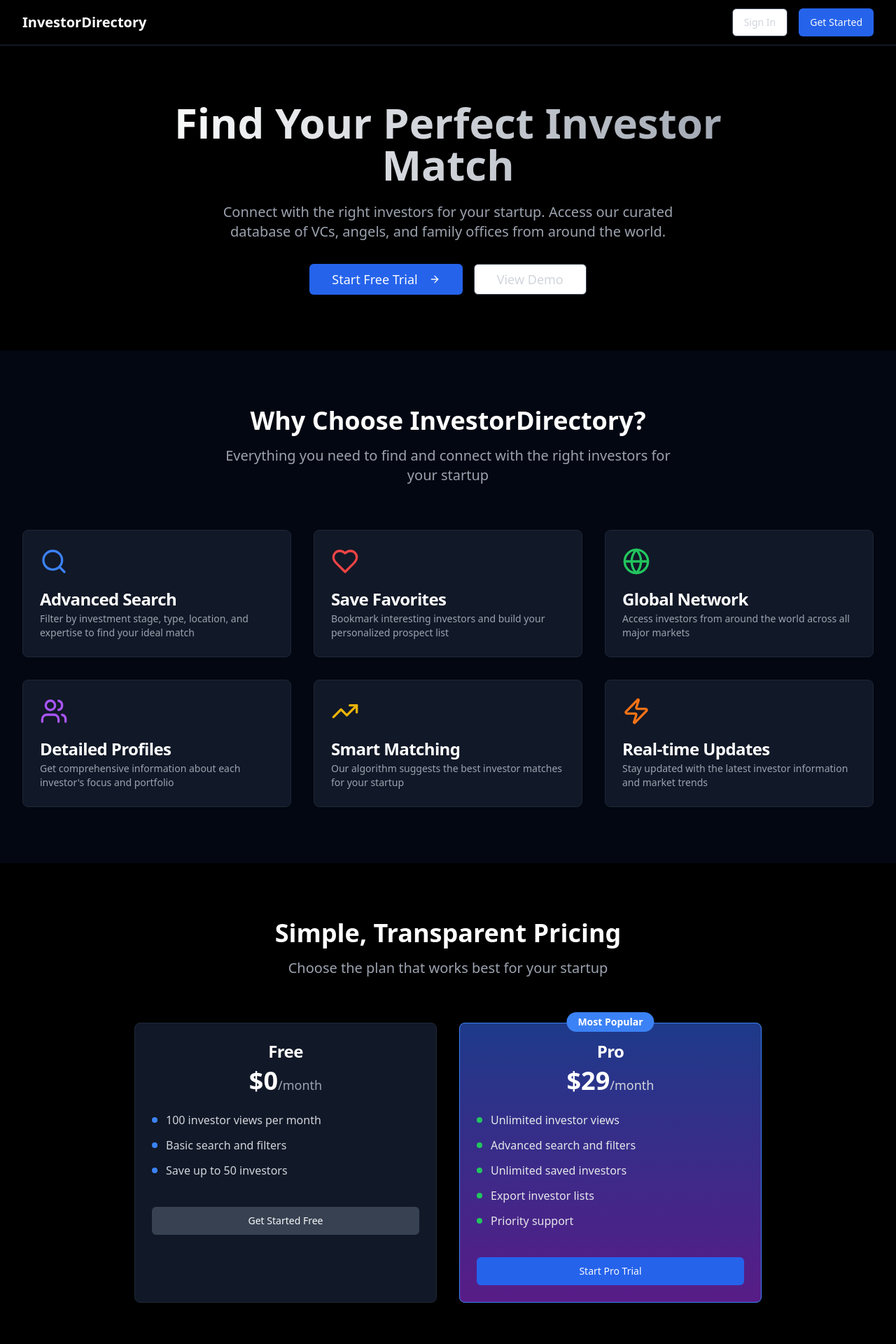
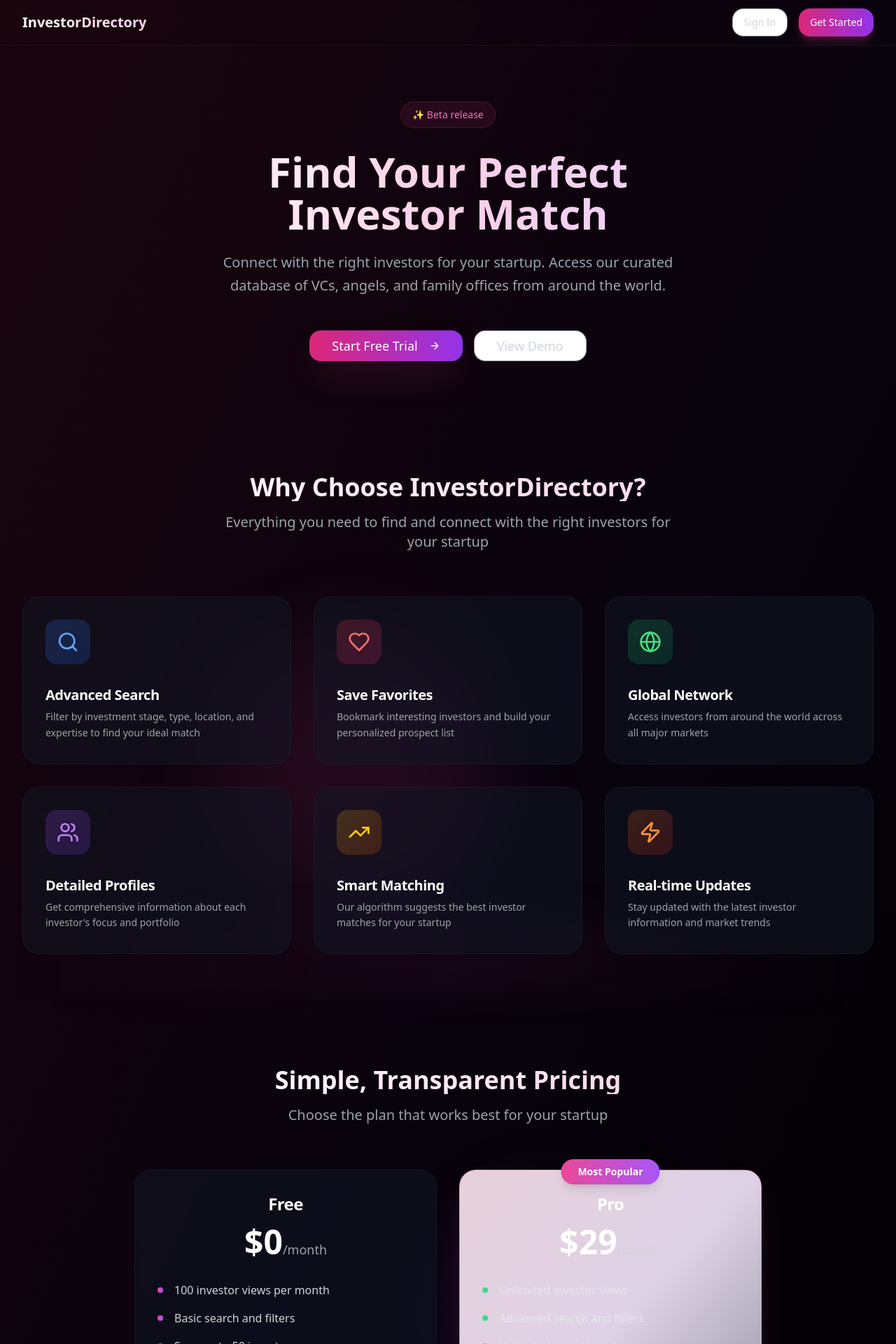
Before and after one commit to nithinworks/investor-nexus-dark, a React (Vite) app: page / in a window 1280 px wide. Shown: the top 1920 px of the page at 70% size. Built offline with nearby package versions, Linux system fonts and the light colour scheme.

Commit message:
Refactor: Implement landing page design
Implement a landing page with a similar aesthetic to the provided image, including pink color scheme, rounded elements, and light effects.

```diff
--- a/src/pages/Landing.tsx
+++ b/src/pages/Landing.tsx
@@ -6,22 +6,30 @@ import { Link } from 'react-router-dom';
 
 const Landing = () => {
   return (
-    <div className="min-h-screen bg-black text-white">
+    <div className="min-h-screen bg-black text-white relative overflow-hidden">
+      {/* Background gradient effects */}
+      <div className="absolute inset-0 bg-gradient-to-br from-pink-900/20 via-purple-900/10 to-black"></div>
+      <div className="absolute top-1/3 left-1/4 w-96 h-96 bg-pink-500/10 rounded-full blur-3xl"></div>
+      <div className="absolute bottom-1/4 right-1/4 w-80 h-80 bg-purple-500/10 rounded-full blur-3xl"></div>
+      <div className="absolute top-1/2 left-1/2 transform -translate-x-1/2 -translate-y-1/2 w-full h-32 bg-gradient-to-r from-transparent via-pink-500/5 to-transparent blur-xl"></div>
+
       {/* Header */}
-      <header className="border-b border-gray-800">
+      <header className="relative z-10 border-b border-gray-800/50 backdrop-blur-sm">
         <div className="max-w-7xl mx-auto px-4 sm:px-6 lg:px-8">
           <div className="flex justify-between items-center h-16">
             <div className="flex items-center">
-              <h1 className="text-xl font-bold">InvestorDirectory</h1>
+              <h1 className="text-xl font-bold bg-gradient-to-r from-white to-pink-200 bg-clip-text text-transparent">
+                InvestorDirectory
+              </h1>
             </div>
             <div className="flex items-center space-x-4">
               <Link to="/auth">
-                <Button variant="outline" className="border-gray-700 text-gray-300 hover:bg-gray-800">
+                <Button variant="outline" className="border-gray-700/50 text-gray-300 hover:bg-pink-500/10 hover:border-pink-500/30 backdrop-blur-sm rounded-2xl">
                   Sign In
                 </Button>
               </Link>
               <Link to="/auth">
-                <Button className="bg-blue-600 hover:bg-blue-700">
+                <Button className="bg-gradient-to-r from-pink-600 to-purple-600 hover:from-pink-500 hover:to-purple-500 text-white rounded-2xl shadow-lg shadow-pink-500/25">
                   Get Started
                 </Button>
               </Link>
@@ -31,22 +39,28 @@ const Landing = () => {
       </header>
 
       {/* Hero Section */}
-      <section className="py-20 px-4 sm:px-6 lg:px-8">
+      <section className="relative z-10 py-20 px-4 sm:px-6 lg:px-8">
         <div className="max-w-4xl mx-auto text-center">
-          <h1 className="text-5xl md:text-6xl font-bold mb-6 bg-gradient-to-r from-white to-gray-400 bg-clip-text text-transparent">
-            Find Your Perfect Investor Match
+          {/* Beta Badge */}
+          <div className="inline-flex items-center px-4 py-2 rounded-full bg-pink-500/10 border border-pink-500/20 backdrop-blur-sm mb-8">
+            <span className="text-pink-400 text-sm font-medium">✨ Beta release</span>
+          </div>
+
+          <h1 className="text-5xl md:text-6xl font-bold mb-6 bg-gradient-to-r from-white via-pink-200 to-purple-200 bg-clip-text text-transparent leading-tight">
+            Find Your Perfect<br />
+            Investor Match
           </h1>
-          <p className="text-xl text-gray-400 mb-8 max-w-2xl mx-auto">
+          <p className="text-xl text-gray-400 mb-12 max-w-2xl mx-auto leading-relaxed">
             Connect with the right investors for your startup. Access our curated database of VCs, angels, and family offices from around the world.
           </p>
           <div className="flex flex-col sm:flex-row gap-4 justify-center">
             <Link to="/auth">
-              <Button size="lg" className="bg-blue-600 hover:bg-blue-700 text-lg px-8 py-3">
+              <Button size="lg" className="bg-gradient-to-r from-pink-600 to-purple-600 hover:from-pink-500 hover:to-purple-500 text-white text-lg px-8 py-4 rounded-2xl shadow-2xl shadow-pink-500/25 transform hover:scale-105 transition-all duration-200">
                 Start Free Trial
                 <ArrowRight className="ml-2 h-5 w-5" />
               </Button>
             </Link>
-            <Button variant="outline" size="lg" className="border-gray-700 text-gray-300 hover:bg-gray-800 text-lg px-8 py-3">
+            <Button variant="outline" size="lg" className="border-gray-700/50 text-gray-300 hover:bg-pink-500/10 hover:border-pink-500/30 backdrop-blur-sm text-lg px-8 py-4 rounded-2xl">
               View Demo
             </Button>
           </div>
@@ -54,71 +68,85 @@ const Landing = () => {
       </section>
 
       {/* Features Section */}
-      <section className="py-20 px-4 sm:px-6 lg:px-8 bg-gray-950">
+      <section className="relative z-10 py-20 px-4 sm:px-6 lg:px-8">
         <div className="max-w-7xl mx-auto">
           <div className="text-center mb-16">
-            <h2 className="text-3xl md:text-4xl font-bold mb-4">Why Choose InvestorDirectory?</h2>
+            <h2 className="text-3xl md:text-4xl font-bold mb-4 bg-gradient-to-r from-white to-pink-200 bg-clip-text text-transparent">
+              Why Choose InvestorDirectory?
+            </h2>
             <p className="text-xl text-gray-400 max-w-2xl mx-auto">
               Everything you need to find and connect with the right investors for your startup
             </p>
           </div>
 
           <div className="grid grid-cols-1 md:grid-cols-2 lg:grid-cols-3 gap-8">
-            <Card className="bg-gray-900 border-gray-800">
-              <CardHeader>
-                <Search className="h-10 w-10 text-blue-500 mb-4" />
-                <CardTitle className="text-white">Advanced Search</CardTitle>
-                <CardDescription className="text-gray-400">
+            <Card className="bg-gray-900/50 border-gray-800/50 backdrop-blur-sm hover:bg-gray-800/50 transition-all duration-300 rounded-3xl group hover:shadow-2xl hover:shadow-pink-500/10">
+              <CardHeader className="p-8">
+                <div className="w-16 h-16 bg-gradient-to-br from-blue-500/20 to-blue-600/20 rounded-2xl flex items-center justify-center mb-6 group-hover:scale-110 transition-transform duration-300">
+                  <Search className="h-8 w-8 text-blue-400" />
+                </div>
+                <CardTitle className="text-white text-xl mb-3">Advanced Search</CardTitle>
+                <CardDescription className="text-gray-400 leading-relaxed">
                   Filter by investment stage, type, location, and expertise to find your ideal match
                 </CardDescription>
               </CardHeader>
             </Card>
 
-            <Card className="bg-gray-900 border-gray-800">
-              <CardHeader>
-                <Heart className="h-10 w-10 text-red-500 mb-4" />
-                <CardTitle className="text-white">Save Favorites</CardTitle>
-                <CardDescription className="text-gray-400">
+            <Card className="bg-gray-900/50 border-gray-800/50 backdrop-blur-sm hover:bg-gray-800/50 transition-all duration-300 rounded-3xl group hover:shadow-2xl hover:shadow-pink-500/10">
+              <CardHeader className="p-8">
+                <div className="w-16 h-16 bg-gradient-to-br from-red-500/20 to-pink-600/20 rounded-2xl flex items-center justify-center mb-6 group-hover:scale-110 transition-transform duration-300">
+                  <Heart className="h-8 w-8 text-red-400" />
+                </div>
+                <CardTitle className="text-white text-xl mb-3">Save Favorites</CardTitle>
+                <CardDescription className="text-gray-400 leading-relaxed">
                   Bookmark interesting investors and build your personalized prospect list
                 </CardDescription>
               </CardHeader>
             </Card>
 
-            <Card className="bg-gray-900 border-gray-800">
-              <CardHeader>
-                <Globe className="h-10 w-10 text-green-500 mb-4" />
-                <CardTitle className="text-white">Global Network</CardTitle>
-                <CardDescription className="text-gray-400">
+            <Card className="bg-gray-900/50 border-gray-800/50 backdrop-blur-sm hover:bg-gray-800/50 transition-all duration-300 rounded-3xl group hover:shadow-2xl hover:shadow-pink-500/10">
+              <CardHeader className="p-8">
+                <div className="w-16 h-16 bg-gradient-to-br from-green-500/20 to-emerald-600/20 rounded-2xl flex items-center justify-center mb-6 group-hover:scale-110 transition-transform duration-300">
+                  <Globe className="h-8 w-8 text-green-400" />
+                </div>
+                <CardTitle className="text-white text-xl mb-3">Global Network</CardTitle>
+                <CardDescription className="text-gray-400 leading-relaxed">
                   Access investors from around the world across all major markets
                 </CardDescription>
               </CardHeader>
             </Card>
 
-            <Card className="bg-gray-900 border-gray-800">
-              <CardHeader>
-                <Users className="h-10 w-10 text-purple-500 mb-4" />
-                <CardTitle className="text-white">Detailed Profiles</CardTitle>
-                <CardDescription className="text-gray-400">
+            <Card className="bg-gray-900/50 border-gray-800/50 backdrop-blur-sm hover:bg-gray-800/50 transition-all duration-300 rounded-3xl group hover:shadow-2xl hover:shadow-pink-500/10">
+              <CardHeader className="p-8">
+                <div className="w-16 h-16 bg-gradient-to-br from-purple-500/20 to-violet-600/20 rounded-2xl flex items-center justify-center mb-6 group-hover:scale-110 transition-transform duration-300">
+                  <Users className="h-8 w-8 text-purple-400" />
+                </div>
+                <CardTitle className="text-white text-xl mb-3">Detailed Profiles</CardTitle>
+                <CardDescription className="text-gray-400 leading-relaxed">
                   Get comprehensive information about each investor's focus and portfolio
                 </CardDescription>
               </CardHeader>
             </Card>
 
-            <Card className="bg-gray-900 border-gray-800">
-              <CardHeader>
-                <TrendingUp className="h-10 w-10 text-yellow-500 mb-4" />
-                <CardTitle className="text-white">Smart Matching</CardTitle>
-                <CardDescription className="text-gray-400">
+            <Card className="bg-gray-900/50 border-gray-800/50 backdrop-blur-sm hover:bg-gray-800/50 transition-all duration-300 rounded-3xl group hover:shadow-2xl hover:shadow-pink-500/10">
+              <CardHeader className="p-8">
+                <div className="w-16 h-16 bg-gradient-to-br from-yellow-500/20 to-orange-600/20 rounded-2xl flex items-center justify-center mb-6 group-hover:scale-110 transition-transform duration-300">
+                  <TrendingUp className="h-8 w-8 text-yellow-400" />
+                </div>
+                <CardTitle className="text-white text-xl mb-3">Smart Matching</CardTitle>
+                <CardDescription className="text-gray-400 leading-relaxed">
                   Our algorithm suggests the best investor matches for your startup
                 </CardDescription>
               </CardHeader>
             </Card>
 
-            <Card className="bg-gray-900 border-gray-800">
-              <CardHeader>
-                <Zap className="h-10 w-10 text-orange-500 mb-4" />
-                <CardTitle className="text-white">Real-time Updates</CardTitle>
-                <CardDescription className="text-gray-400">
+            <Card className="bg-gray-900/50 border-gray-800/50 backdrop-blur-sm hover:bg-gray-800/50 transition-all duration-300 rounded-3xl group hover:shadow-2xl hover:shadow-pink-500/10">
+              <CardHeader className="p-8">
+                <div className="w-16 h-16 bg-gradient-to-br from-orange-500/20 to-red-600/20 rounded-2xl flex items-center justify-center mb-6 group-hover:scale-110 transition-transform duration-300">
+                  <Zap className="h-8 w-8 text-orange-400" />
+                </div>
+                <CardTitle className="text-white text-xl mb-3">Real-time Updates</CardTitle>
+                <CardDescription className="text-gray-400 leading-relaxed">
                   Stay updated with the latest investor information and market trends
                 </CardDescription>
               </CardHeader>
@@ -128,83 +156,85 @@ const Landing = () => {
       </section>
 
       {/* Pricing Section */}
-      <section className="py-20 px-4 sm:px-6 lg:px-8">
+      <section className="relative z-10 py-20 px-4 sm:px-6 lg:px-8">
         <div className="max-w-4xl mx-auto">
           <div className="text-center mb-16">
-            <h2 className="text-3xl md:text-4xl font-bold mb-4">Simple, Transparent Pricing</h2>
+            <h2 className="text-3xl md:text-4xl font-bold mb-4 bg-gradient-to-r from-white to-pink-200 bg-clip-text text-transparent">
+              Simple, Transparent Pricing
+            </h2>
             <p className="text-xl text-gray-400">
               Choose the plan that works best for your startup
             </p>
           </div>
 
           <div className="grid grid-cols-1 md:grid-cols-2 gap-8">
-            <Card className="bg-gray-900 border-gray-800">
-              <CardHeader className="text-center">
-                <CardTitle className="text-2xl text-white">Free</CardTitle>
-                <CardDescription className="text-4xl font-bold text-white mt-4">
+            <Card className="bg-gray-900/50 border-gray-800/50 backdrop-blur-sm rounded-3xl hover:shadow-2xl hover:shadow-pink-500/10 transition-all duration-300">
+              <CardHeader className="text-center p-8">
+                <CardTitle className="text-2xl text-white mb-2">Free</CardTitle>
+                <CardDescription className="text-5xl font-bold text-white mt-4 mb-2">
                   $0<span className="text-lg font-normal text-gray-400">/month</span>
                 </CardDescription>
               </CardHeader>
-              <CardContent className="space-y-4">
-                <ul className="space-y-3 text-gray-300">
+              <CardContent className="space-y-6 px-8 pb-8">
+                <ul className="space-y-4 text-gray-300">
                   <li className="flex items-center">
-                    <span className="w-2 h-2 bg-blue-500 rounded-full mr-3"></span>
+                    <div className="w-2 h-2 bg-gradient-to-r from-pink-500 to-purple-500 rounded-full mr-4"></div>
                     100 investor views per month
                   </li>
                   <li className="flex items-center">
-                    <span className="w-2 h-2 bg-blue-500 rounded-full mr-3"></span>
+                    <div className="w-2 h-2 bg-gradient-to-r from-pink-500 to-purple-500 rounded-full mr-4"></div>
                     Basic search and filters
                   </li>
                   <li className="flex items-center">
-                    <span className="w-2 h-2 bg-blue-500 rounded-full mr-3"></span>
+                    <div className="w-2 h-2 bg-gradient-to-r from-pink-500 to-purple-500 rounded-full mr-4"></div>
                     Save up to 50 investors
                   </li>
                 </ul>
                 <Link to="/auth" className="block">
-                  <Button className="w-full mt-6 bg-gray-700 hover:bg-gray-600">
+                  <Button className="w-full mt-6 bg-gray-700/50 hover:bg-gray-600/50 backdrop-blur-sm rounded-2xl border border-gray-600/50 hover:border-pink-500/30 transition-all duration-300">
                     Get Started Free
                   </Button>
                 </Link>
               </CardContent>
             </Card>
 
-            <Card className="bg-gradient-to-b from-blue-900 to-purple-900 border-blue-500 relative">
+            <Card className="bg-gradient-to-br from-pink-900/20 via-purple-900/20 to-gray-900/50 border-pink-500/30 relative rounded-3xl shadow-2xl shadow-pink-500/20 hover:shadow-pink-500/30 transition-all duration-300">
               <div className="absolute -top-4 left-1/2 transform -translate-x-1/2">
-                <div className="bg-blue-500 text-white px-4 py-1 rounded-full text-sm font-semibold">
+                <div className="bg-gradient-to-r from-pink-500 to-purple-500 text-white px-6 py-2 rounded-full text-sm font-semibold shadow-lg">
                   Most Popular
                 </div>
               </div>
-              <CardHeader className="text-center">
-                <CardTitle className="text-2xl text-white">Pro</CardTitle>
-                <CardDescription className="text-4xl font-bold text-white mt-4">
+              <CardHeader className="text-center p-8">
+                <CardTitle className="text-2xl text-white mb-2">Pro</CardTitle>
+                <CardDescription className="text-5xl font-bold text-white mt-4 mb-2">
                   $29<span className="text-lg font-normal text-gray-300">/month</span>
                 </CardDescription>
               </CardHeader>
-              <CardContent className="space-y-4">
-                <ul className="space-y-3 text-gray-200">
+              <CardContent className="space-y-6 px-8 pb-8">
+                <ul className="space-y-4 text-gray-200">
                   <li className="flex items-center">
-                    <span className="w-2 h-2 bg-green-500 rounded-full mr-3"></span>
+                    <div className="w-2 h-2 bg-gradient-to-r from-green-400 to-emerald-400 rounded-full mr-4"></div>
                     Unlimited investor views
                   </li>
                   <li className="flex items-center">
-                    <span className="w-2 h-2 bg-green-500 rounded-full mr-3"></span>
+                    <div className="w-2 h-2 bg-gradient-to-r from-green-400 to-emerald-400 rounded-full mr-4"></div>
                     Advanced search and filters
                   </li>
                   <li className="flex items-center">
-                    <span className="w-2 h-2 bg-green-500 rounded-full mr-3"></span>
+                    <div className="w-2 h-2 bg-gradient-to-r from-green-400 to-emerald-400 rounded-full mr-4"></div>
                     Unlimited saved investors
                   </li>
                   <li className="flex items-center">
-                    <span className="w-2 h-2 bg-green-500 rounded-full mr-3"></span>
+                    <div className="w-2 h-2 bg-gradient-to-r from-green-400 to-emerald-400 rounded-full mr-4"></div>
                     Export investor lists
                   </li>
                   <li className="flex items-center">
-                    <span className="w-2 h-2 bg-green-500 rounded-full mr-3"></span>
+                    <div className="w-2 h-2 bg-gradient-to-r from-green-400 to-emerald-400 rounded-full mr-4"></div>
                     Priority support
                   </li>
                 </ul>
                 <Link to="/auth" className="block">
-                  <Button className="w-full mt-6 bg-blue-600 hover:bg-blue-700">
+                  <Button className="w-full mt-6 bg-gradient-to-r from-pink-600 to-purple-600 hover:from-pink-500 hover:to-purple-500 text-white rounded-2xl shadow-lg shadow-pink-500/30 transform hover:scale-105 transition-all duration-200">
                     Start Pro Trial
                   </Button>
                 </Link>
@@ -215,25 +245,27 @@ const Landing = () => {
       </section>
 
       {/* CTA Section */}
-      <section className="py-20 px-4 sm:px-6 lg:px-8 bg-gray-950">
+      <section className="relative z-10 py-20 px-4 sm:px-6 lg:px-8">
         <div className="max-w-4xl mx-auto text-center">
-          <h2 className="text-3xl md:text-4xl font-bold mb-4">
+          <div className="bg-gradient-to-br from-gray-900/50 to-gray-800/50 backdrop-blur-sm border border-gray-700/50 rounded-3xl p-12 shadow-2xl shadow-pink-500/10">
+            <h2 className="text-3xl md:text-4xl font-bold mb-4 bg-gradient-to-r from-white to-pink-200 bg-clip-text text-transparent">
               Ready to Find Your Next Investor?
             </h2>
             <p className="text-xl text-gray-400 mb-8">
               Join thousands of startups who have found their perfect investor match
             </p>
             <Link to="/auth">
-            <Button size="lg" className="bg-blue-600 hover:bg-blue-700 text-lg px-8 py-3">
+              <Button size="lg" className="bg-gradient-to-r from-pink-600 to-purple-600 hover:from-pink-500 hover:to-purple-500 text-white text-lg px-8 py-4 rounded-2xl shadow-2xl shadow-pink-500/30 transform hover:scale-105 transition-all duration-200">
                 Start Your Free Trial Today
                 <ArrowRight className="ml-2 h-5 w-5" />
               </Button>
             </Link>
           </div>
+        </div>
       </section>
 
       {/* Footer */}
-      <footer className="border-t border-gray-800 py-8">
+      <footer className="relative z-10 border-t border-gray-800/50 py-8 backdrop-blur-sm">
         <div className="max-w-7xl mx-auto px-4 sm:px-6 lg:px-8">
           <div className="text-center text-gray-400">
             <p>&copy; 2024 InvestorDirectory. All rights reserved.</p>
```
Lines whose indentation alone changed are shown as unchanged.
